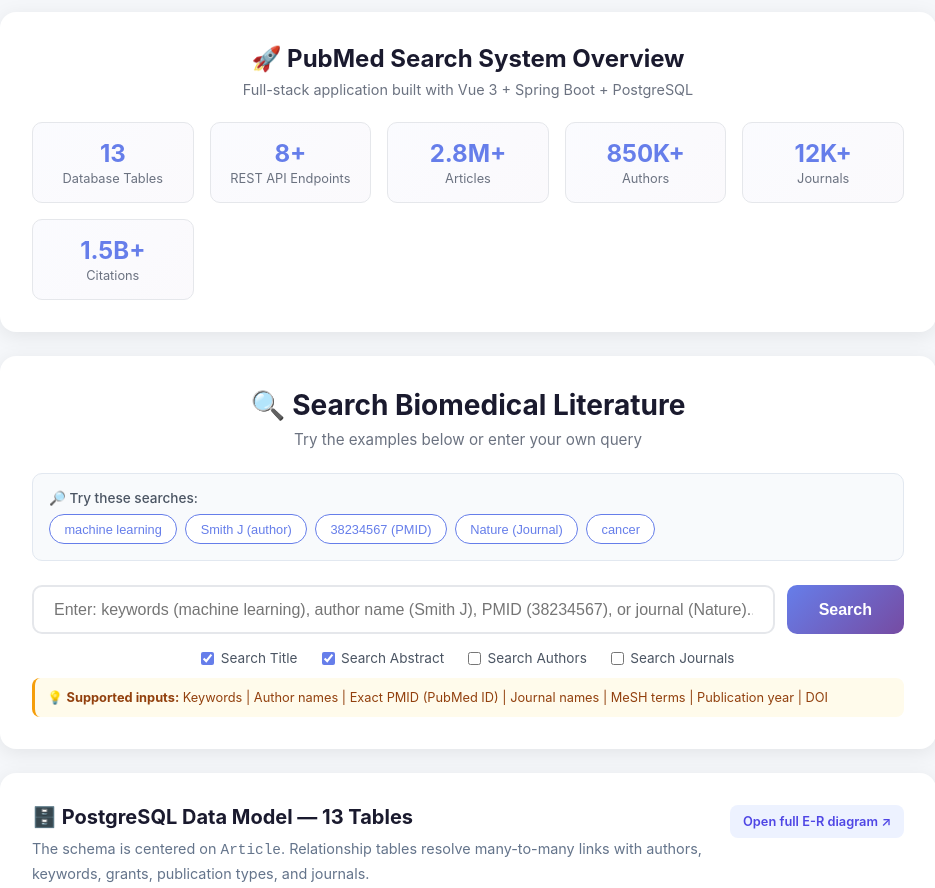
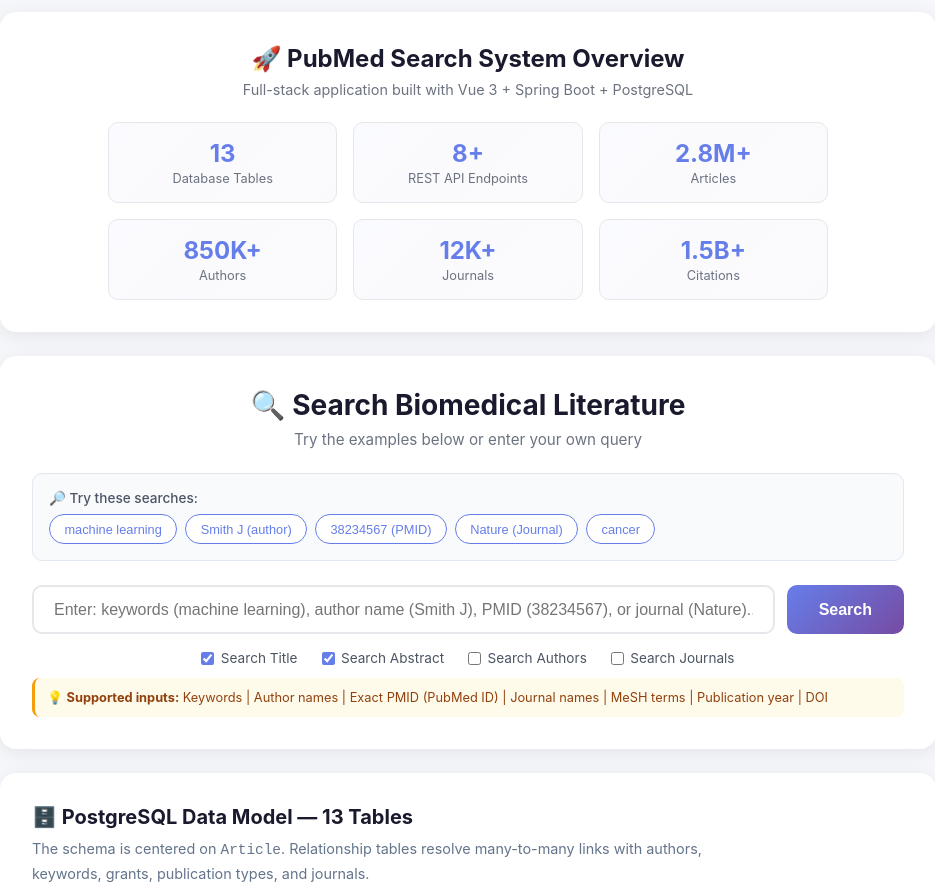
Before and after one commit to csgrace/Database_principle, a Vue app in the folder project2/my-vue-app-frontend/: page /#/dashboard in a window 1280 px wide. Shown: the part 80-968 px from the top of the page, without its empty margins (172-1107 px from the left). Built offline with nearby package versions, Linux system fonts and the light colour scheme.

Commit message:
精简ER图展示并优化系统概览排版

```diff
--- a/project2/my-vue-app-frontend/src/views/Dashboard.vue
+++ b/project2/my-vue-app-frontend/src/views/Dashboard.vue
@@ -121,7 +121,6 @@
           <h2 class="section-title">🗄️ PostgreSQL Data Model — 13 Tables</h2>
           <p class="schema-intro">The schema is centered on <code>Article</code>. Relationship tables resolve many-to-many links with authors, keywords, grants, publication types, and journals.</p>
         </div>
-        <a class="er-source-link" href="https://github.com/csgrace/Database_principle/blob/main/project2/E-R%E5%9B%BE%20v1.drawio.png" target="_blank" rel="noopener">Open full E-R diagram ↗</a>
       </div>
 
       <div class="relation-map">
@@ -157,10 +156,7 @@
         <span><b>article_references</b> creates the citation graph between articles.</span>
       </div>
 
-      <details class="er-details">
-        <summary>View the original E-R diagram from the project</summary>
-        <img src="https://raw.githubusercontent.com/csgrace/Database_principle/main/project2/E-R%E5%9B%BE%20v1.drawio.png" alt="Project 2 PostgreSQL E-R diagram" class="er-diagram" />
-      </details>
+      <img src="https://raw.githubusercontent.com/csgrace/Database_principle/main/project2/E-R%E5%9B%BE%20v1.drawio.png" alt="Project 2 PostgreSQL E-R diagram" class="er-diagram" />
     </section>
   </div>
 </template>
@@ -200,7 +196,7 @@
       // Simulate API call to Spring Boot backend
       await this.delay(800 + Math.random() * 600);
 
-      this.apiStatus = { type: 'success', message: 'Query executed via PostgreSQL tsvector index' };
+      this.apiStatus = null;
 
       // Filter mock results based on query
       const q = this.query.toLowerCase();
@@ -260,8 +256,10 @@
 
 .backend-stats {
   display: grid;
-  grid-template-columns: repeat(auto-fit, minmax(140px, 1fr));
+  grid-template-columns: repeat(3, minmax(0, 1fr));
   gap: 1rem;
+  max-width: 720px;
+  margin: 0 auto;
 }
 
 .backend-stat {
@@ -568,17 +566,6 @@
   max-width: 720px;
 }
 
-.er-source-link {
-  flex-shrink: 0;
-  background: #edf2ff;
-  color: #4f46e5;
-  padding: 0.55rem 0.8rem;
-  border-radius: 8px;
-  text-decoration: none;
-  font-size: 0.8rem;
-  font-weight: 600;
-}
-
 .relation-map {
   display: grid;
   grid-template-columns: repeat(3, minmax(0, 1fr));
@@ -651,23 +638,10 @@
   font-size: 0.8rem;
 }
 
-.er-details {
-  margin-top: 1.25rem;
-  border-top: 1px solid #e2e8f0;
-  padding-top: 1rem;
-}
-
-.er-details summary {
-  cursor: pointer;
-  color: #4f46e5;
-  font-size: 0.9rem;
-  font-weight: 600;
-}
-
 .er-diagram {
   display: block;
   width: 100%;
-  margin-top: 1rem;
+  margin-top: 1.5rem;
   border: 1px solid #e2e8f0;
   border-radius: 8px;
 }
@@ -681,6 +655,7 @@
     flex-direction: column;
     gap: 0.5rem;
   }
+  .backend-stats,
   .relation-map {
     grid-template-columns: 1fr;
   }
```
Also changed, not shown: 5 other files (tests, documents, lock files or other folders).
